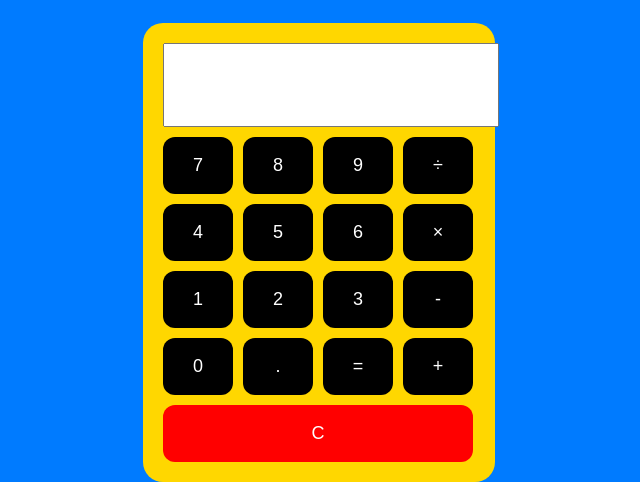
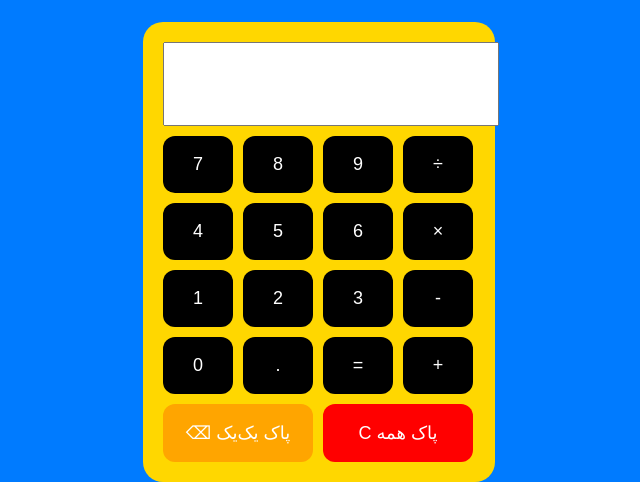
Before and after one commit to omersabori8-ui/fariden, a plain HTML site: page index.html in a window 1280 px wide. Shown: the part 318-800 px from the top of the page, without its empty margins (321-961 px from the left). Drawn offline with Linux system fonts and the light colour scheme.

Commit message:
Update index.html

```diff
--- a/index.html
+++ b/index.html
@@ -4,6 +4,7 @@
 <meta charset="UTF-8">
 <meta name="viewport" content="width=device-width, initial-scale=1.0">
 <title>سیر جان - ماشین حساب</title>
+
 <style>
   body {
     margin: 0;
@@ -60,16 +61,21 @@
   }
 
   .clear {
-    grid-column: span 4;
+    grid-column: span 2;
     background: red;
+  }
+
+  .back {
+    grid-column: span 2;
+    background: orange;
   }
 </style>
 </head>
+
 <body>
 
-<h1>  سیر جان - فرخاری </h1>
-<h1>  🇦🇫 </h1>
-
+<h1>سیر جان - فرخاری </h1>
+  <h1>🇦🇫 </h1>
 
 <div class="whatsapp-top">
   <a href="https://wa.me/93705567538" target="_blank">
@@ -101,7 +107,9 @@
     <button onclick="result()">=</button>
     <button onclick="add('+')">+</button>
 
-    <button class="clear" onclick="clearDisplay()">C</button>
+    <!-- دکمه‌ها جدید -->
+    <button class="back" onclick="backspace()">⌫ پاک یک‌یک</button>
+    <button class="clear" onclick="clearDisplay()">C پاک همه</button>
   </div>
 </div>
 
@@ -112,6 +120,11 @@
 
   function clearDisplay() {
     document.getElementById('display').value = '';
+  }
+
+  function backspace() {
+    let display = document.getElementById('display');
+    display.value = display.value.slice(0, -1);
   }
 
   function result() {
```
